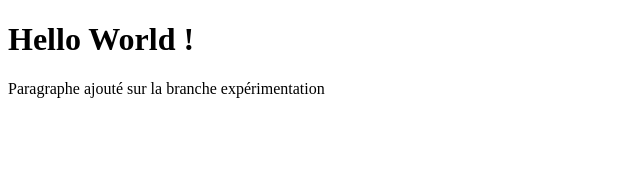
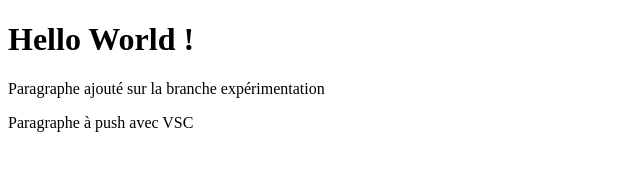
Before and after one commit to memoli91210/support_cour2, a plain HTML site: page index.html in a window 1280 px wide. Shown: the whole page, without its empty margins (0-640 px from the left). Drawn offline with Linux system fonts and the light colour scheme.

Commit message:
Ajout d'un deuxième paragraphe

```diff
--- a/index.html
+++ b/index.html
@@ -9,5 +9,6 @@
 <body>
     <h1>Hello World !</h1>
     <p>Paragraphe ajouté sur la branche expérimentation</p>
+    <p>Paragraphe à push avec VSC</p>
 </body>
 </html>
```
